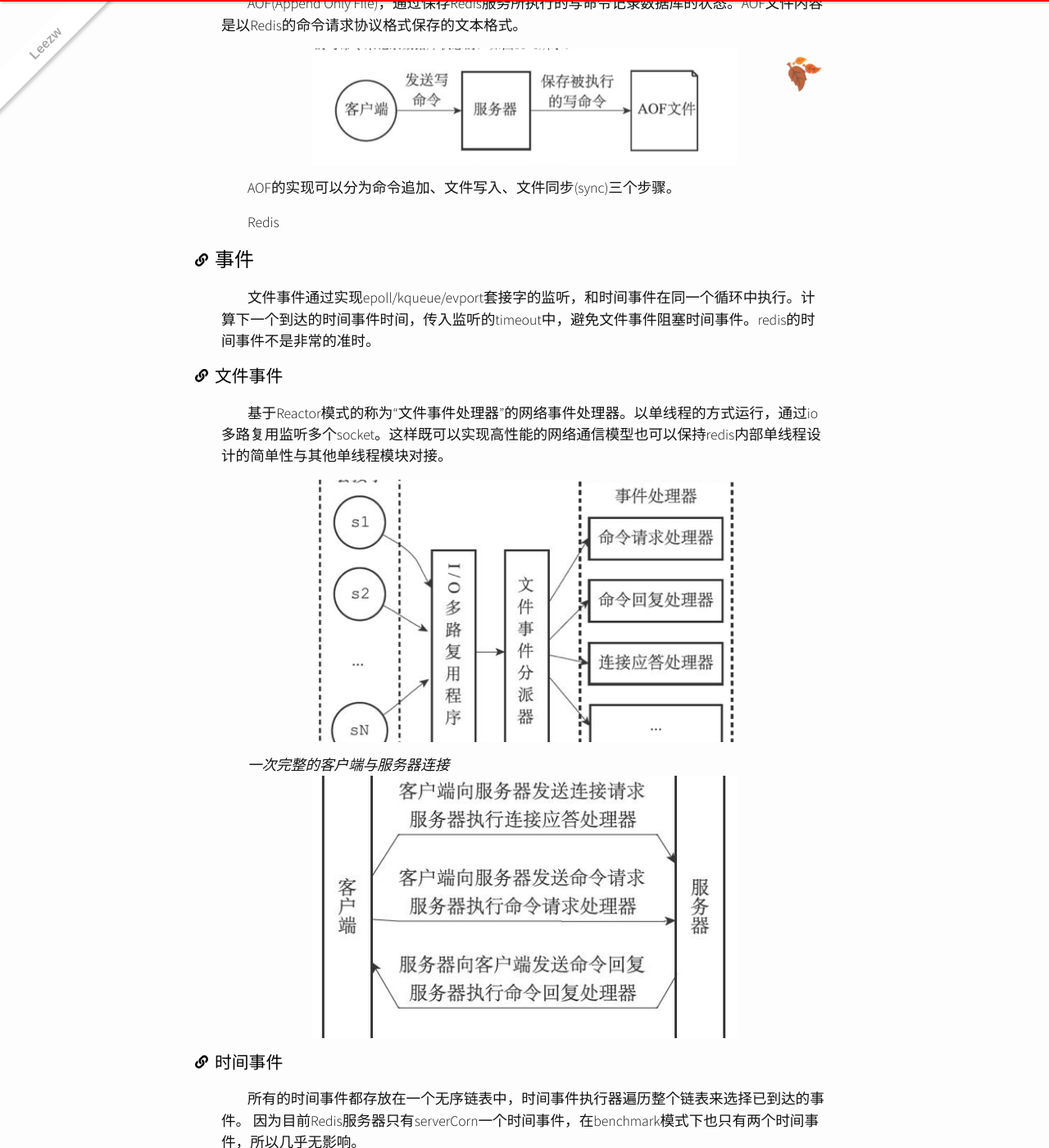
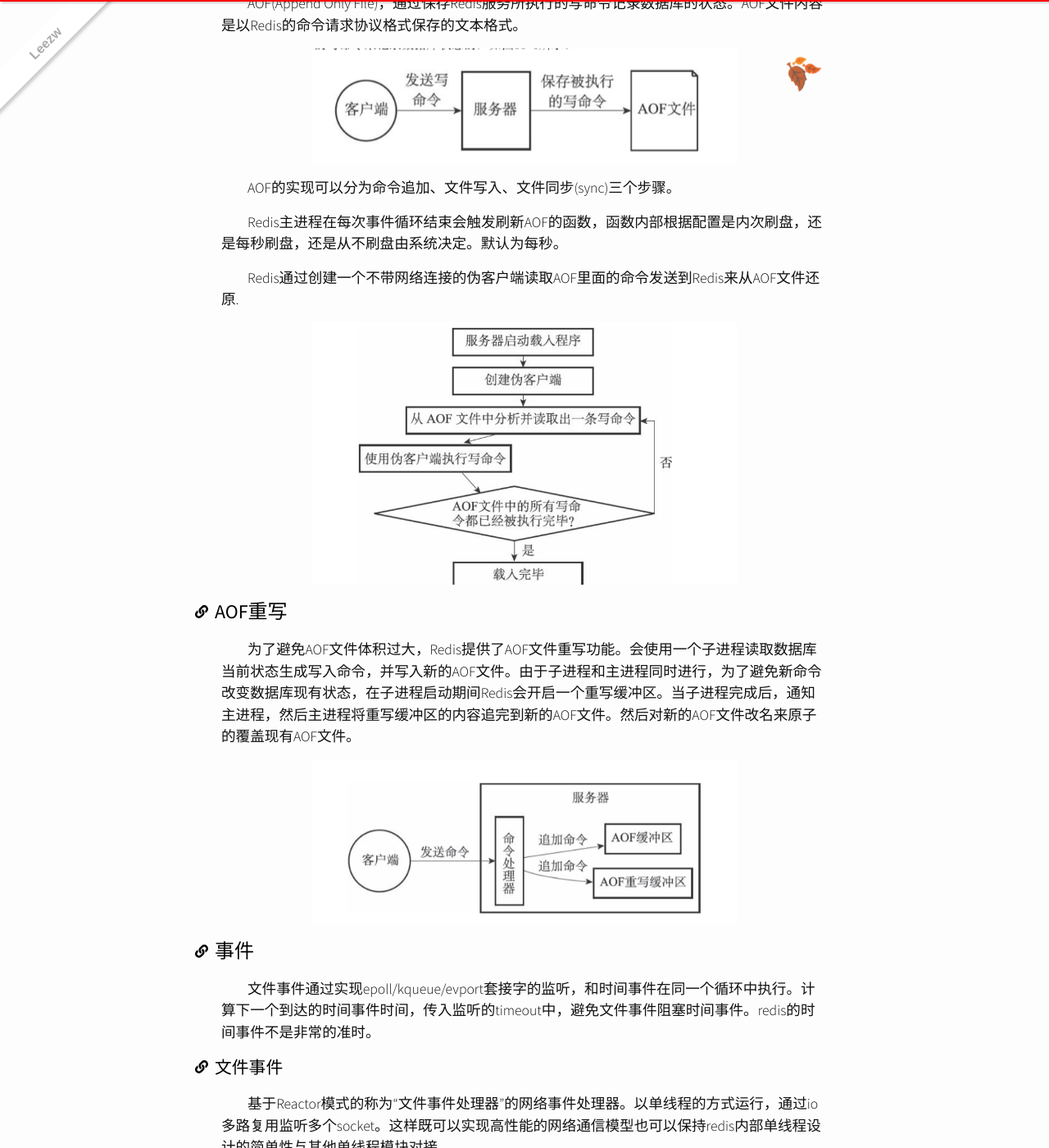
Before and after one commit to quantum-li/quantum-li.github.io, a Jekyll site: the page built from _posts/2019-11-01-redis-design-implements.md, in a window 1280 px wide and 1400 px high, scrolled down 7896 px. Shown: the whole window at 82% size. Built offline with Jekyll 4.4.1, drawn with Linux system fonts in a browser that asks for light colours; nearby versions of some CDN libraries; comment, search, counter and statistics services are not loaded.

Commit message:
2020-09-11 10:04:52

```diff
--- a/_posts/2019-11-01-redis-design-implements.md
+++ b/_posts/2019-11-01-redis-design-implements.md
@@ -232,7 +232,17 @@ AOF(Append Only File)，通过保存Redis服务所执行的写命令记录数据
 
 AOF的实现可以分为命令追加、文件写入、文件同步(sync)三个步骤。
 
-Redis
+Redis主进程在每次事件循环结束会触发刷新AOF的函数，函数内部根据配置是内次刷盘，还是每秒刷盘，还是从不刷盘由系统决定。默认为每秒。
+
+Redis通过创建一个不带网络连接的伪客户端读取AOF里面的命令发送到Redis来从AOF文件还原.
+
+![AOF文件载入过程](/assets/images/redis-design-implements/AOF文件载入过程.png)
+
+## AOF重写
+
+为了避免AOF文件体积过大，Redis提供了AOF文件重写功能。会使用一个子进程读取数据库当前状态生成写入命令，并写入新的AOF文件。由于子进程和主进程同时进行，为了避免新命令改变数据库现有状态，在子进程启动期间Redis会开启一个重写缓冲区。当子进程完成后，通知主进程，然后主进程将重写缓冲区的内容追完到新的AOF文件。然后对新的AOF文件改名来原子的覆盖现有AOF文件。
+
+![AOF重写缓冲区](/assets/images/redis-design-implements/AOF重写缓冲区.png)
 
 
 
```
Also changed, not shown: assets/images/redis-design-implements/AOF文件载入过程.png (added), assets/images/redis-design-implements/AOF重写缓冲区.png (added).
